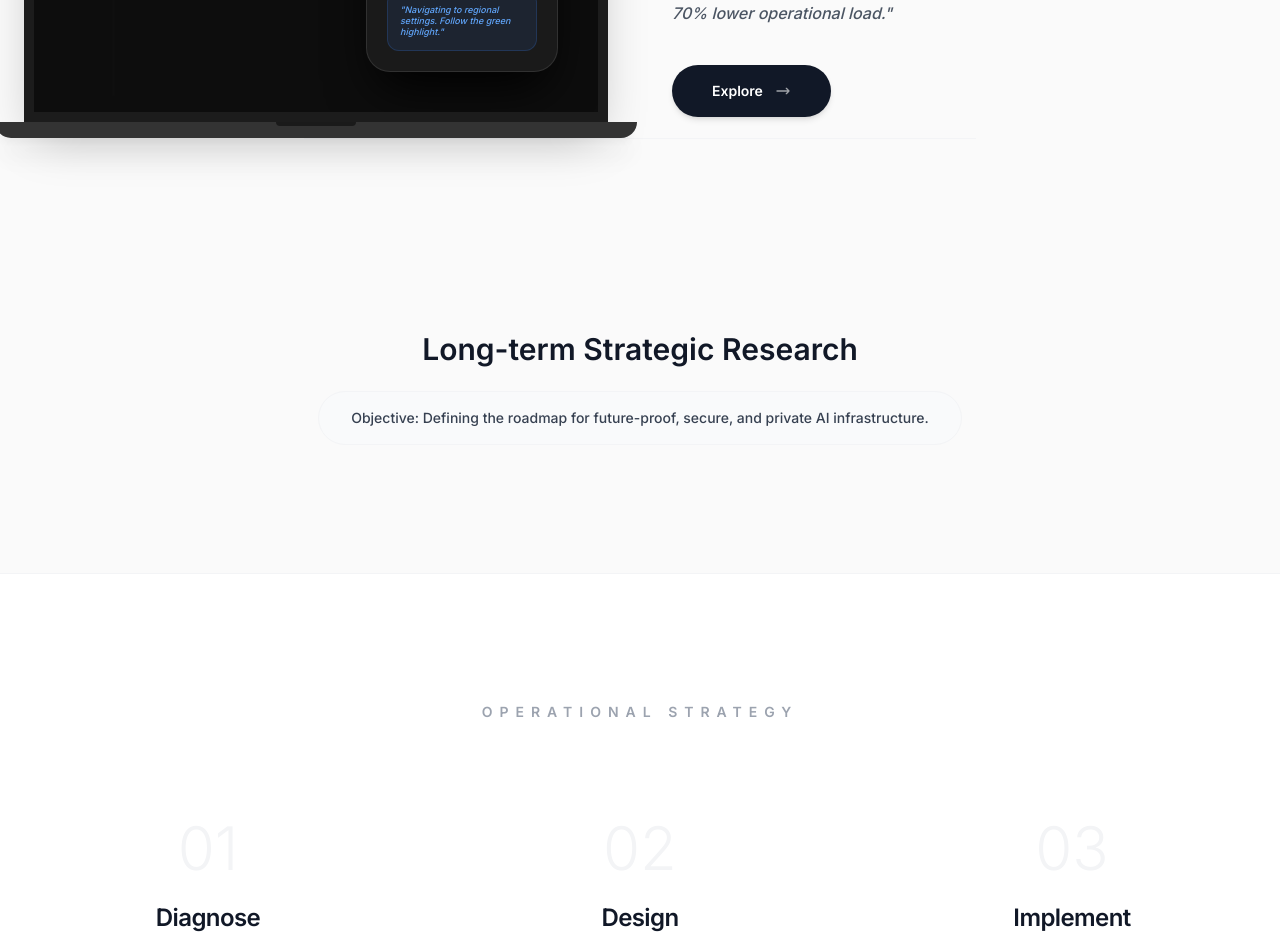
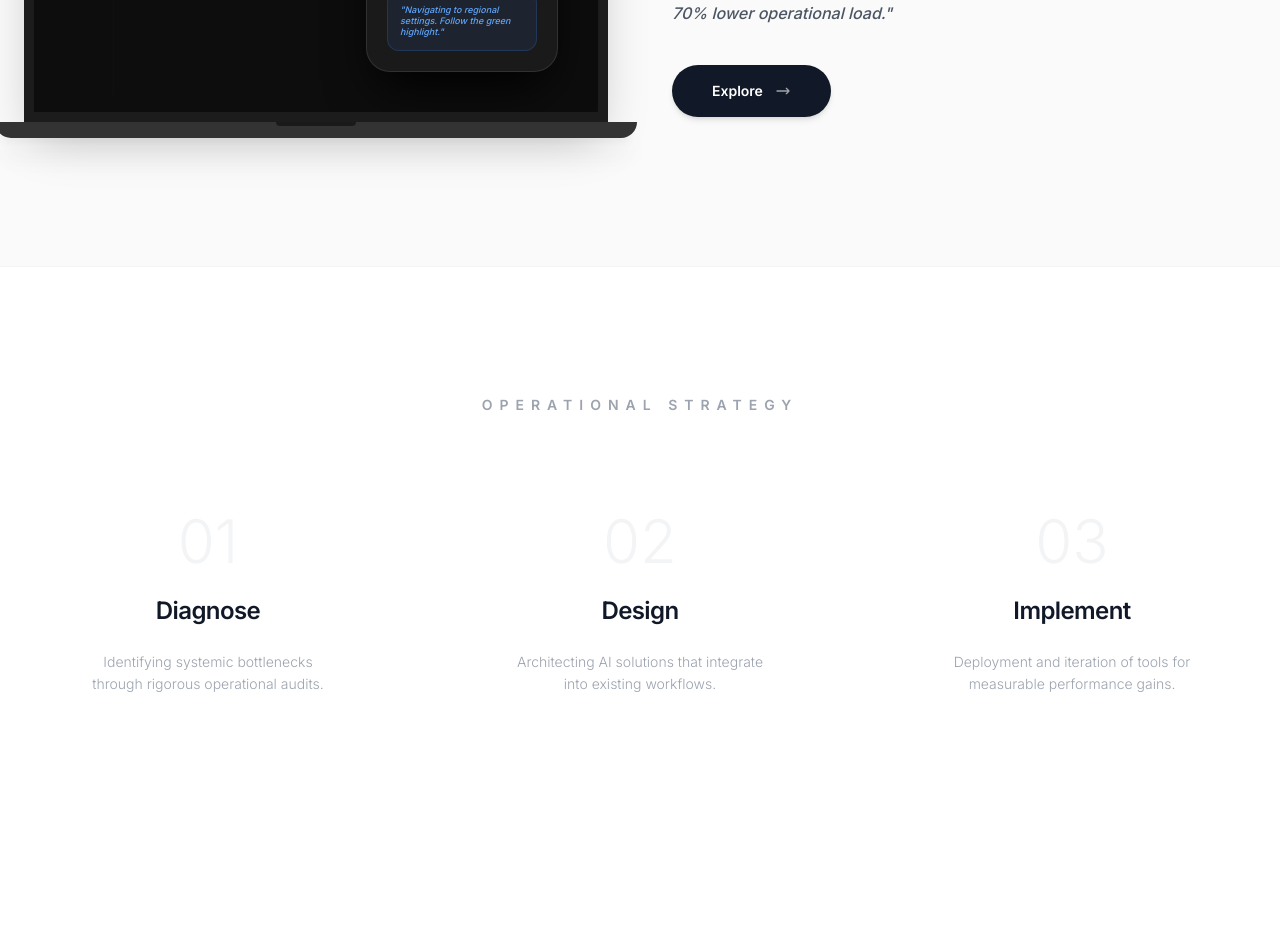
Before and after one commit to emev-zeno/emev-website, a React (Vite) app: page / in a window 1280 px wide. Shown: the part 3380-4315 px from the top of the page. Built offline with nearby package versions, Linux system fonts and the light colour scheme.

Commit message:
Remove Long-term Strategic Research section and related constants

```diff
--- a/components/ProjectGrid.tsx
+++ b/components/ProjectGrid.tsx
@@ -303,15 +303,6 @@ const ProjectGrid: React.FC = () => {
           </div>
         </div>
 
-        {/* Long-term Strategic Research - Centered */}
-        <div className="max-w-2xl mx-auto text-center border-t border-gray-100 pt-48">
-          <h3 className="text-3xl font-semibold text-gray-900 mb-6">{researchProjects[0]?.title}</h3>
-          <div className="inline-block px-8 py-4 bg-gray-50 rounded-full border border-gray-100">
-            <p className="text-sm font-medium text-gray-700">
-              Objective: {researchProjects[0]?.outcome}
-            </p>
-          </div>
-        </div>
       </div>
     </section>
   );
--- a/constants.tsx
+++ b/constants.tsx
@@ -30,13 +30,6 @@ export const PROJECTS: Project[] = [
     category: ProjectCategory.WEB,
     outcome: 'Achieved 50% reduction in response time and 70% lower operational load.'
   },
-  {
-    id: '5',
-    title: 'Long-term Strategic Research',
-    description: 'Future-proof, secure, and private infrastructure models.',
-    category: ProjectCategory.RESEARCH,
-    outcome: 'Defining the roadmap for future-proof, secure, and private AI infrastructure.'
-  }
 ];
 
 export const STEPS: Step[] = [
```
